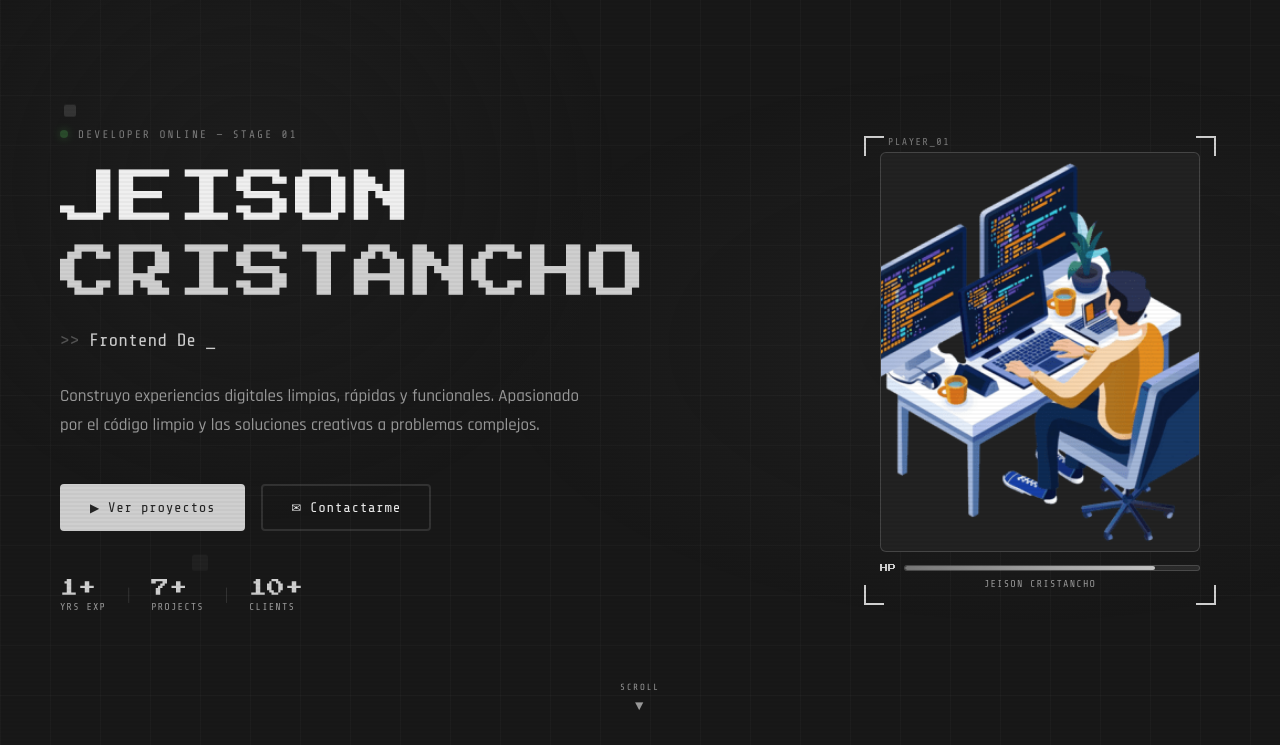
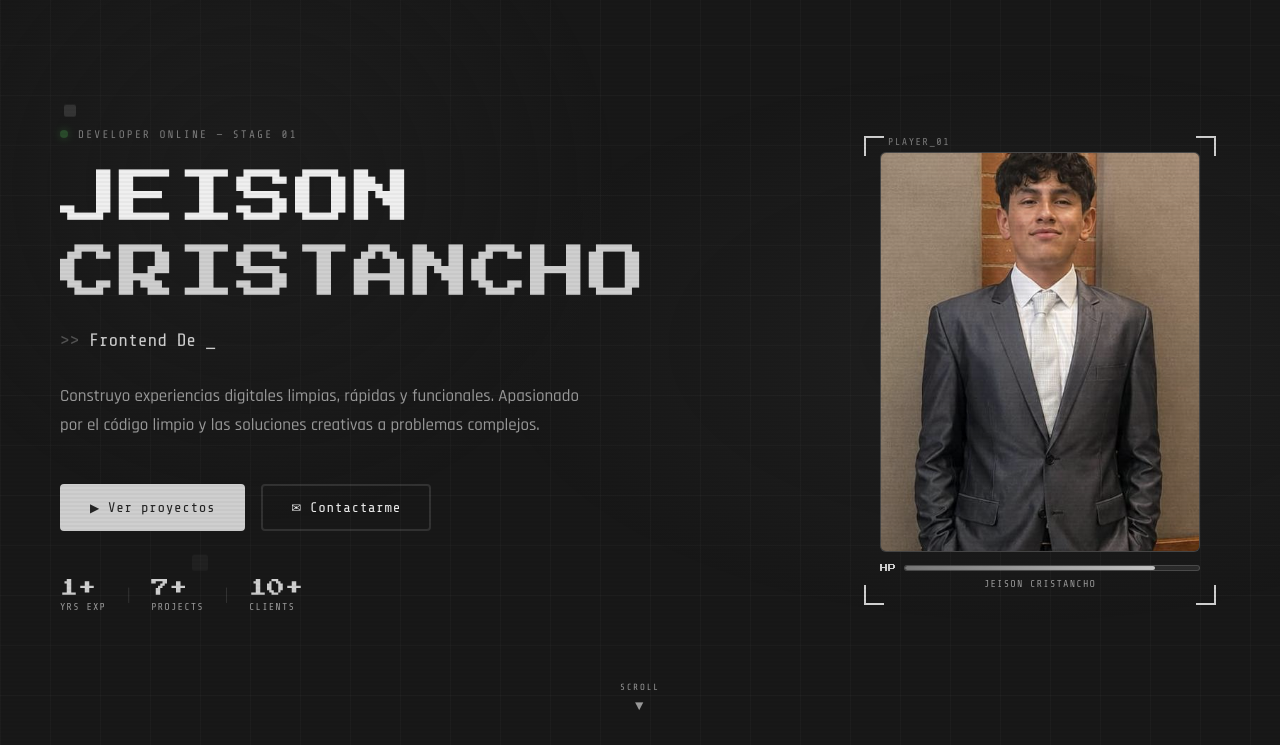
Before and after one commit to Jeisoncg5/Portafolio, a plain HTML site: page index.html in a window 1280 px wide. Shown: the part 55-800 px from the top of the page. Drawn offline with nearby package versions, Linux system fonts and the light colour scheme.

Commit message:
feat: :fire: Change Image
Cambiar imagen

```diff
--- a/index.html
+++ b/index.html
@@ -75,7 +75,7 @@
         <div class="hud-corner hud-br"></div>
         <div class="hud-label">PLAYER_01</div>
         <div class="photo-frame">
-          <img src="img/ImagenNav.png" alt="Jeison Cristancho" />
+          <img src="img/Header.jpeg" alt="Jeison Cristancho" />
         </div>
         <div class="hud-hp">
           <span class="hp-label">HP</span>
```
Also changed, not shown: img/Header.jpeg (added).
